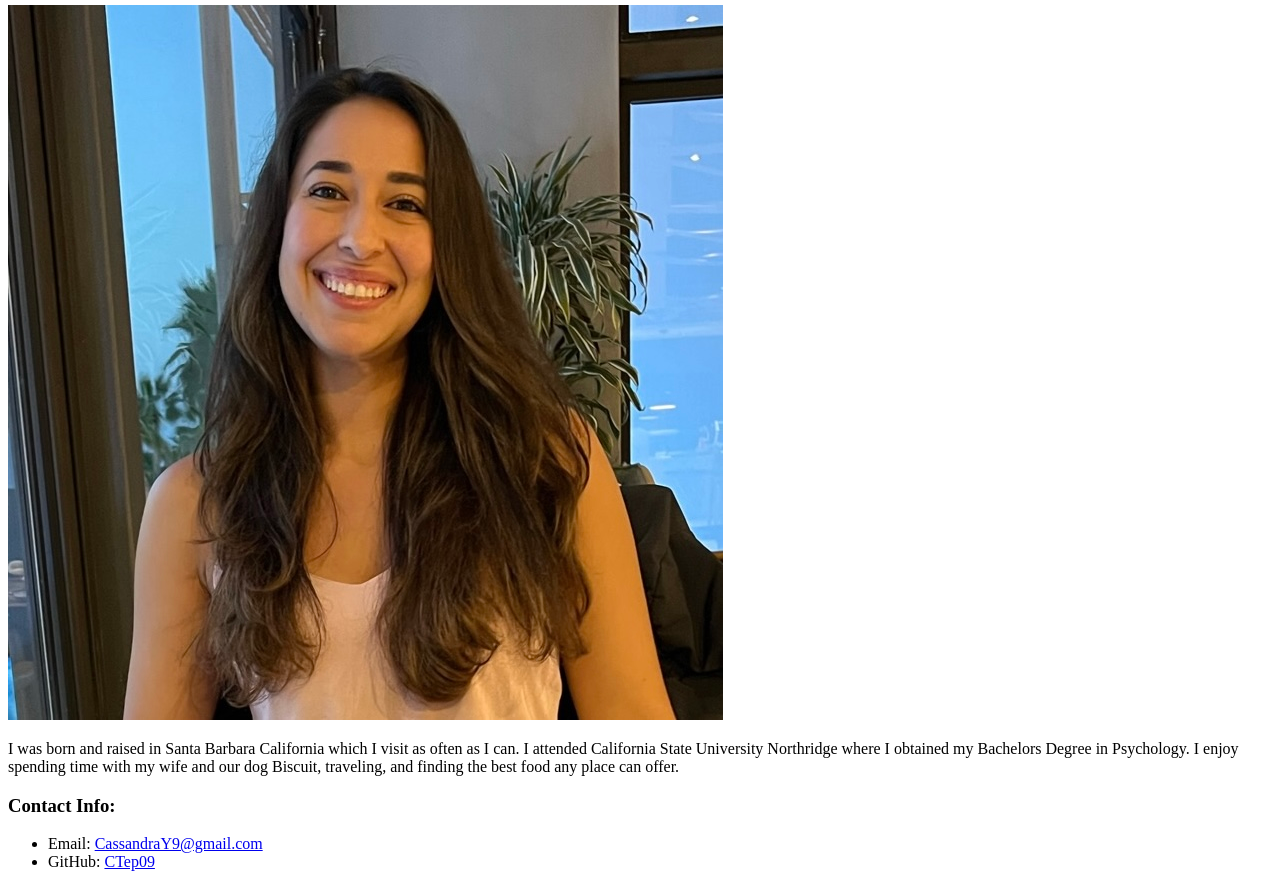
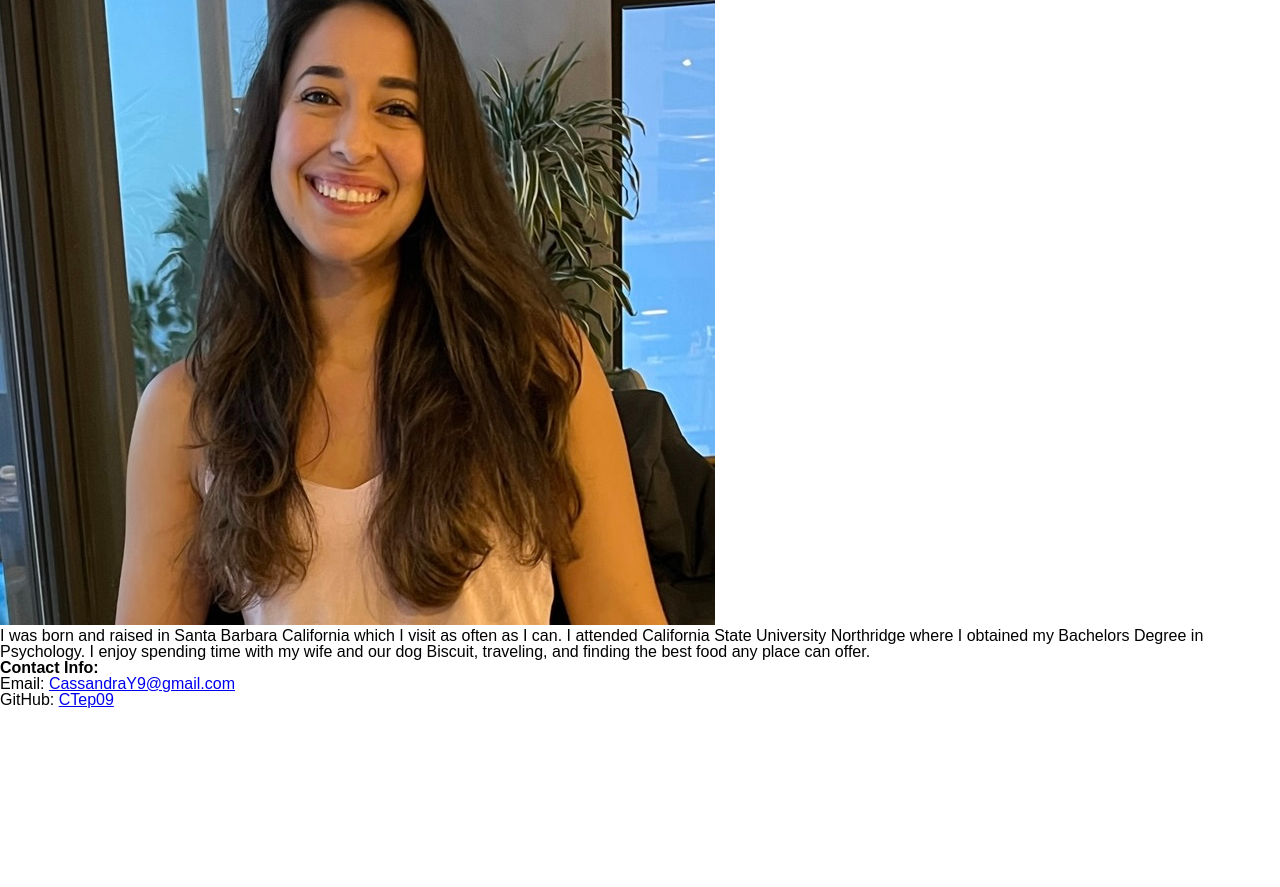
Before and after one commit to CTep09/Cassie-Tepper-Portfolio, a plain HTML site: page index.html in a window 1280 px wide. Shown: the part 122-1009 px from the top of the page. After the commit the page ends 830 px from the top, so only its background shows below. Drawn offline with Linux system fonts and the light colour scheme.

Commit message:
Created style and reset stylesheets

```diff
--- /dev/null
+++ b/assets/reset.css
@@ -0,0 +1,41 @@
+* {
+    margin: 0;
+    padding: 0;
+    box-sizing: border-box;
+  }
+
+  html {
+    height: 100%;
+  }
+
+  body {
+    min-height: 100%;
+    line-height: 1;
+    font-family: sans-serif;
+  }
+
+  h1,
+  h2,
+  h3,
+  h4,
+  h5,
+  h6 {
+    font-size: 100%;
+  }
+
+  input,
+  select,
+  option,
+  optgroup,
+  textarea,
+  button,
+  pre,
+  code {
+    font-size: 100%;
+    font-family: inherit;
+  }
+
+  ol,
+  ul {
+    list-style: none;
+  }
--- a/index.html
+++ b/index.html
@@ -3,13 +3,18 @@
 
 <head>
     <meta charset="UTF-8" />
+    <meta name="viewport" content="width=device-width, initial-scale=1.0" />
     <title>Cassie Tepper</title>
+    <link rel="stylesheet" href="./assets/reset.css" />
+    <link rel="stylesheet" href="./assets/style.css" />
 </head>
+
 
 <body>
     <header>
         <h1>Cassie Tepper</h1>
     </header>
+    <!-- <article> -->
     <section>
         <h2>Cassie Tepper</h2>
         <img src="./assets/Cassie-Tepper.JPG" alt="Cassie Tepper"/>
@@ -25,5 +30,5 @@
         </ul>
 
     </section>
-
+<!-- </article> -->
 </body>
```
Also changed, not shown: assets/style.css (added), reset.css (added), 1 other file.
